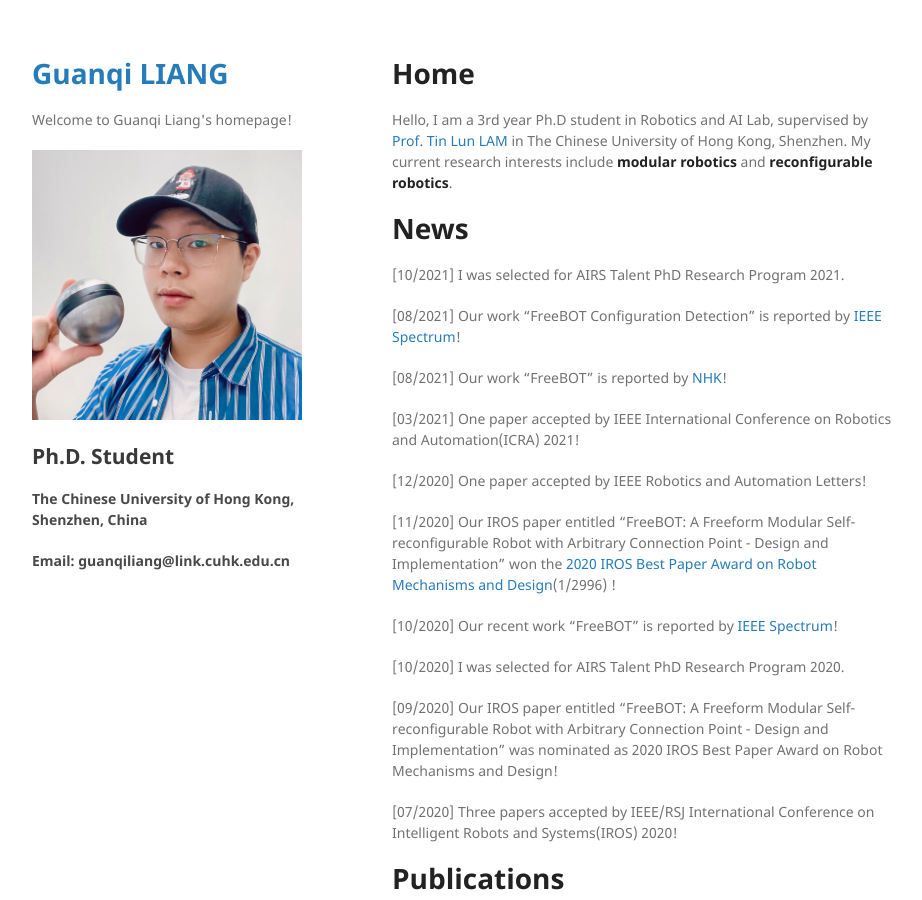
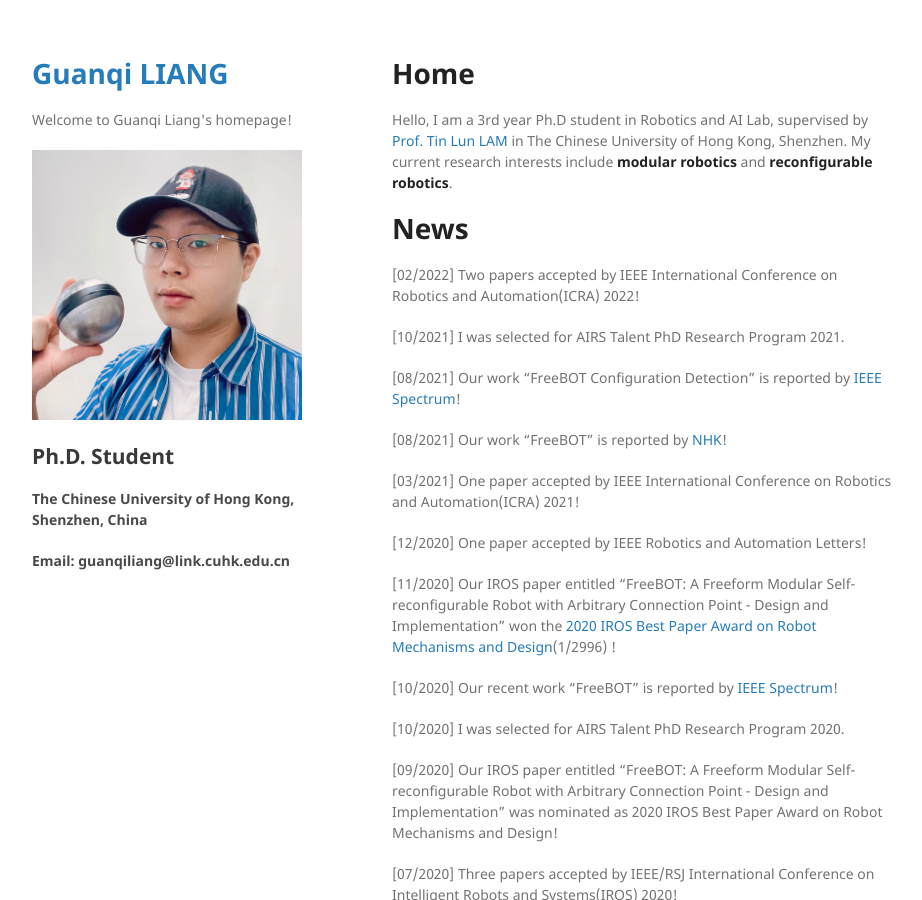
Before and after one commit to guanqiliang/guanqiliang.github.com, a Jekyll site: the page built from index.md, in a window 1280 px wide and 900 px high. Shown: the whole window, without its empty margins (178-1100 px from the left). Built offline with Jekyll 4.4.1, drawn with Linux system fonts in a browser that asks for light colours; our own code applies the rules of GitHub Pages for plain Markdown files.

Commit message:
Update index.md

```diff
--- a/index.md
+++ b/index.md
@@ -4,6 +4,8 @@ Hello, I am a 3rd year Ph.D student in Robotics and AI Lab, supervised by [Prof.
 
 # News
 
+
+[02/2022] Two papers accepted by IEEE International Conference on Robotics and Automation(ICRA) 2022!
 
 [10/2021] I was selected for AIRS Talent PhD Research Program 2021.
 
```
